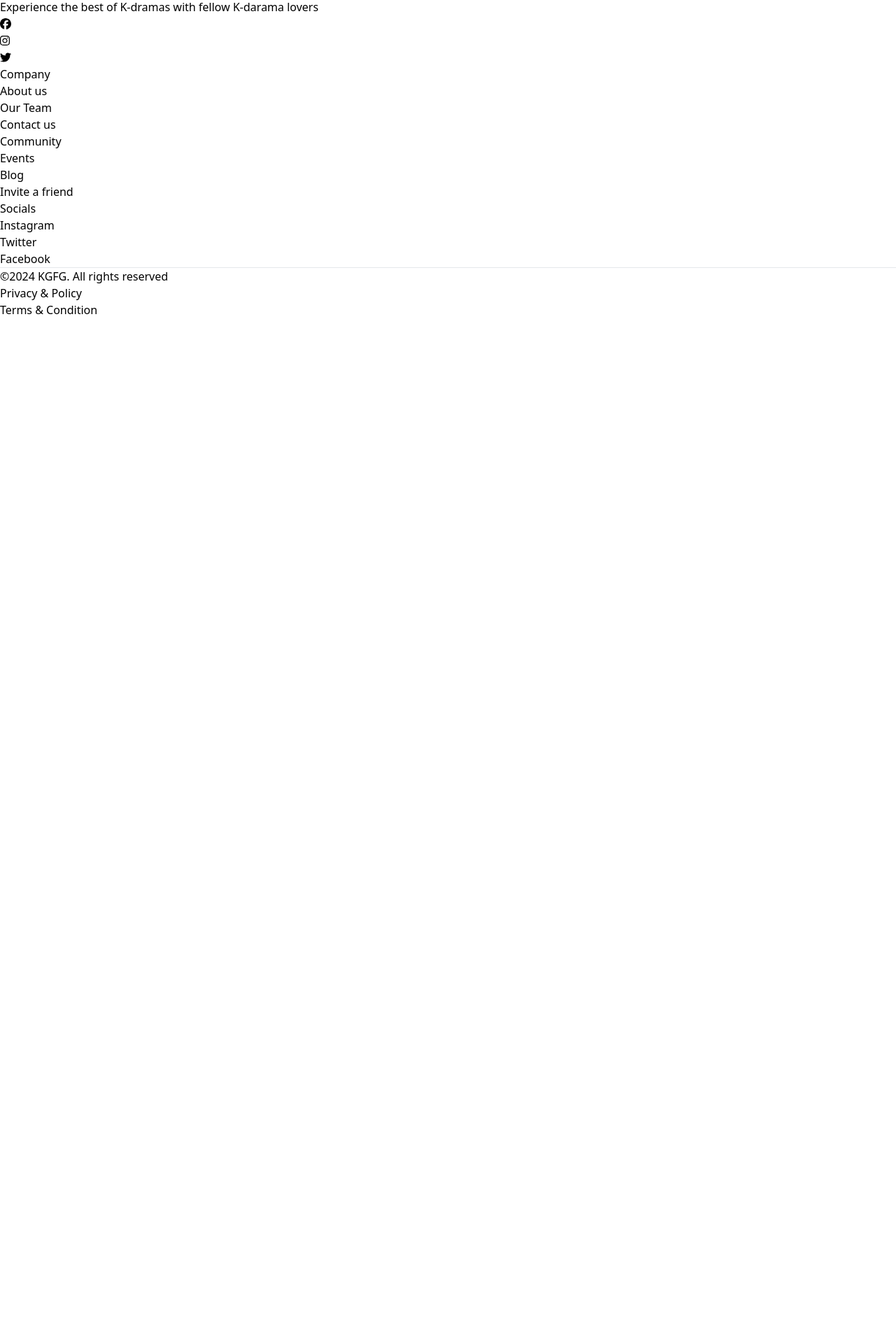
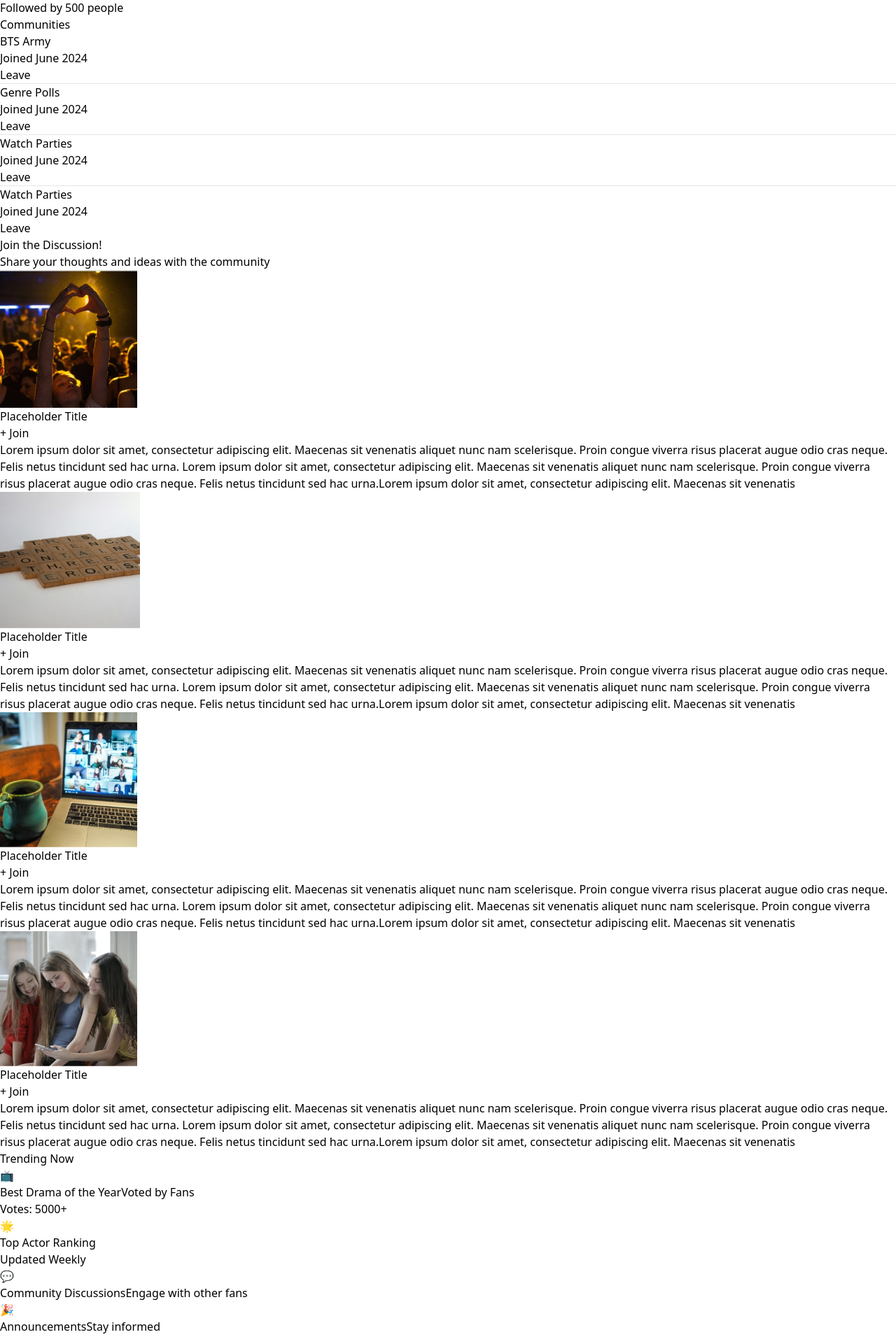
Before and after one commit to Nanahawaw/KDFGroup, a React (Vite) app: page /UserProfile in a window 1280 px wide. Shown: the part 649-2560 px from the top of the page at 70% size. Before the commit the page ends 1104 px from the top, so only its background shows below. Built offline with nearby package versions, Linux system fonts and the light colour scheme.

Commit message:
chore: added  trending now and join discussion section

```diff
--- a/src/pages/UserProfile.jsx
+++ b/src/pages/UserProfile.jsx
@@ -1,16 +1,20 @@
-import profileImg from "../assets/CommunityPage/Frame 34.png"
+import profileImg from "../assets/profile-img.jpeg"
 import { FaCamera, FaRegEnvelope } from "react-icons/fa";
 import { LiaUserEditSolid } from "react-icons/lia";
 import { TbUserCheck } from "react-icons/tb";
+import roomImg1 from "../assets/CommunityPage/Frame 32.png";
+import roomImg2 from "../assets/CommunityPage/Frame 33.png";
+import roomImg3 from "../assets/CommunityPage/Frame 34.png";
+import roomImg4 from "../assets/CommunityPage/Frame 35.png";
 function UserProfile() {
   return (
     <div className="w-full">
       <div className="max-w-[77.875rem] mx-auto my-20">
         <div className="my-24 h-64 flex rounded-md p-20 bg-gradient-to-r from-[#784DD845]  via-[#C4B1EE45] to-[#784DD845]">
           <div className="flex justify-center items-center gap-6">
-            <div className="h-28 w-28 relative">
-              <img src={profileImg} alt="user profile image" className="rounded-full w-full" />
-              <div className="absolute bg-[#E7E7E7] left-20 bottom-1 h-10 w-10  rounded-full flex justify-center items-center">
+            <div className="h-[7.5rem] w-[7.5rem] relative">
+              <img src={profileImg} alt="user profile image" className="w-full object-fill rounded-full" />
+              <div className="absolute bg-[#E7E7E7] left-20 -bottom-5 h-10 w-10  rounded-full flex justify-center items-center">
                 <FaCamera size={22}/>
               </div>
             </div>
@@ -22,10 +26,11 @@ function UserProfile() {
 
 
         </div>
-        <div className="w-[40rem] text-3xl border-b border-[#ABABB5]">
+        <div className="w-[40rem] text-3xl ">
+          <div className="border-b border-[#ABABB5]">
             <div className="flex justify-between">
               <p className="font-bold">Information</p>
-            <p className="font-normal text-[#784DD8]">Edit</p>
+              <a href="#" className="font-normal text-[#784DD8]">Edit</a>
             </div>
             <div className="my-10">
               <p className="flex gap-8">
@@ -41,6 +46,135 @@ function UserProfile() {
                 Followed by 500 people
               </p>
             </div>
+
+          </div>
+
+          <div className="mt-10">
+              <h4 className="font-bold">Communities</h4>
+
+              <div className="my-10">
+                <div className="flex justify-between items-center my-6 ">
+                  <div className="flex items-center gap-2">
+                    <div className="size-20 bg-slate-400 animate-pulse">
+                      {/* <img src="" alt="" /> */}
+                    </div>
+                    <div className="font-semibold">
+                      <p className="">BTS Army</p>
+                      <p className=" text-xl text-[#929292]">Joined June 2024</p>
+                    </div>
+                  </div>
+                  <button className="bg-[#D4373F] text-white rounded-lg text-xl h-10 w-[6.625rem] transition-all hover:bg-[#d24b52]">Leave</button>
+                </div>
+                <hr className="w-96"/>
+
+                <div className="flex justify-between items-center my-6">
+                  <div className="flex items-center gap-2">
+                    <div className="size-20 bg-slate-400 animate-pulse">
+                      {/* <img src="" alt="" /> */}
+                    </div>
+                    <div className="font-semibold ">
+                      <p className="">Genre Polls</p>
+                      <p className=" text-xl text-[#929292]">Joined June 2024</p>
+                    </div>
+                  </div>
+                  <button className="bg-[#D4373F] text-white rounded-lg text-xl h-10 w-[6.625rem] transition-all hover:bg-[#d24b52]">Leave</button>
+                </div>
+                <hr className="w-96"/>
+
+                <div className="flex justify-between items-center my-6 ">
+                  <div className="flex items-center gap-2">
+                    <div className="size-20 bg-slate-400 animate-pulse">
+                      {/* <img src="" alt="" /> */}
+                    </div>
+                    <div className="font-semibold ">
+                      <p className="">Watch Parties</p>
+                      <p className=" text-xl text-[#929292]">Joined June 2024</p>
+                    </div>
+                  </div>
+                  <button className="bg-[#D4373F] text-white rounded-lg text-xl h-10 w-[6.625rem] transition-all hover:bg-[#d24b52]">Leave</button>
+                </div>
+                <hr className="w-96"/>
+
+                <div className="flex justify-between items-center my-6 ">
+                  <div className="flex items-center gap-2">
+                    <div className="size-20 bg-slate-400 animate-pulse">
+                      {/* <img src="" alt="" /> */}
+                    </div>
+                    <div className="font-semibold ">
+                      <p className="">Watch Parties</p>
+                      <p className=" text-xl text-[#929292]">Joined June 2024</p>
+                    </div>
+                  </div>
+                  <button className="bg-[#D4373F] text-white rounded-lg text-xl h-10 w-[6.625rem] transition-all hover:bg-[#d24b52]">Leave</button>
+                </div>
+              </div>
+
+          </div>
+        </div>
+
+        {/* Join discuession section */}
+        <section className="mt-16 space-y-14">
+          <div className="text-center">
+            <div className="font-bold text-[2.5rem] leading-[3rem] my-6">Join the Discussion!</div>
+            <p className="text-base font-normal">Share your thoughts and ideas with the community</p>
+          </div>
+          <div className="flex flex-col divide-y divide-black/20">
+            {[roomImg3, roomImg2, roomImg1, roomImg4].map((item, index) => (
+              <div
+                key={`room-${index}`}
+                className="py-6 flex justify-start items-center gap-10"
+              >
+                <figure className="min-w-48 aspect-square bg-purple-300">
+                  <img src={item} alt="" className="size-full object-cover" />
+                </figure>
+
+                <div className="space-y-7">
+                  <div className="flex justify-between">
+                    <h3 className="text-3xl">Placeholder Title</h3>
+                    <button className="font-semibold text-xl text-white bg-[#7F56DA] py-3 px-12 rounded-3xl cursor-pointer hover:bg-[#9877e0]">+ Join</button>
+                  </div>
+                  <p className="text-black/50">
+                    Lorem ipsum dolor sit amet, consectetur adipiscing elit. Maecenas sit venenatis aliquet nunc nam scelerisque. Proin congue viverra risus placerat augue odio cras neque. Felis netus tincidunt sed hac urna. Lorem ipsum dolor sit amet, consectetur adipiscing elit. Maecenas sit venenatis aliquet nunc nam scelerisque. Proin congue viverra risus placerat augue odio cras neque. Felis netus tincidunt sed hac urna.Lorem ipsum dolor sit amet, consectetur adipiscing elit. Maecenas sit venenatis
+                  </p>
+                </div>
+              </div>
+            ))}
+          </div>
+        </section>
+
+        {/* Trending now section */}
+        <div className="flex flex-col items-center content-center">
+          <div className="font-bold text-[2.5rem] leading-[3rem] my-6 w-full text-center">Trending Now</div>
+          <div className="flex gap-5 my-10">
+            <div className="w-[15.3125rem] flex flex-col gap-3 items-center py-3">
+              <div className="bg-gray-200 rounded-full  p-7 text-4xl">📺</div>
+                <p className="flex flex-col items-center gap-1 text-xl font-normal">Best Drama of the Year
+                  <span className="text-base text-[#00000080]">Voted by Fans</span>
+                </p>
+
+                <p className="font-medium text-3xl mt-4">Votes: 5000+</p>
+            </div>
+            <div className="w-[15.3125rem] flex flex-col gap-3 items-center py-3">
+              <div className="bg-gray-200 rounded-full  p-7 text-4xl">🌟</div>
+                <p className="flex flex-col items-center gap-1 text-xl font-normal">Top Actor Ranking
+                  {/* <span className="text-base text-[#00000080]">Voted by Fans</span> */}
+                </p>
+                <p className="font-medium text-3xl mt-4">Updated Weekly</p>
+
+            </div>
+            <div className="w-[15.3125rem] flex flex-col gap-3 items-center py-3">
+              <div className="bg-gray-200 rounded-full  p-7 text-4xl">💬</div>
+                <p className="flex flex-col items-center gap-1 text-xl font-normal">Community Discussions
+                  <span className="text-base text-[#00000080]">Engage with other fans</span>
+                </p>
+            </div>
+            <div className="w-[15.3125rem] flex flex-col gap-3 items-center py-3">
+              <div className="bg-gray-200 rounded-full  p-7 text-4xl">🎉</div>
+                <p className="flex flex-col items-center gap-1 text-xl font-normal">Announcements
+                  <span className="text-base text-[#00000080]">Stay informed</span>
+                </p>
+            </div>
+          </div>
         </div>
       </div>
     </div>
```
Also changed, not shown: src/assets/profile-img.jpeg (added). Lines whose indentation alone changed are shown as unchanged.
